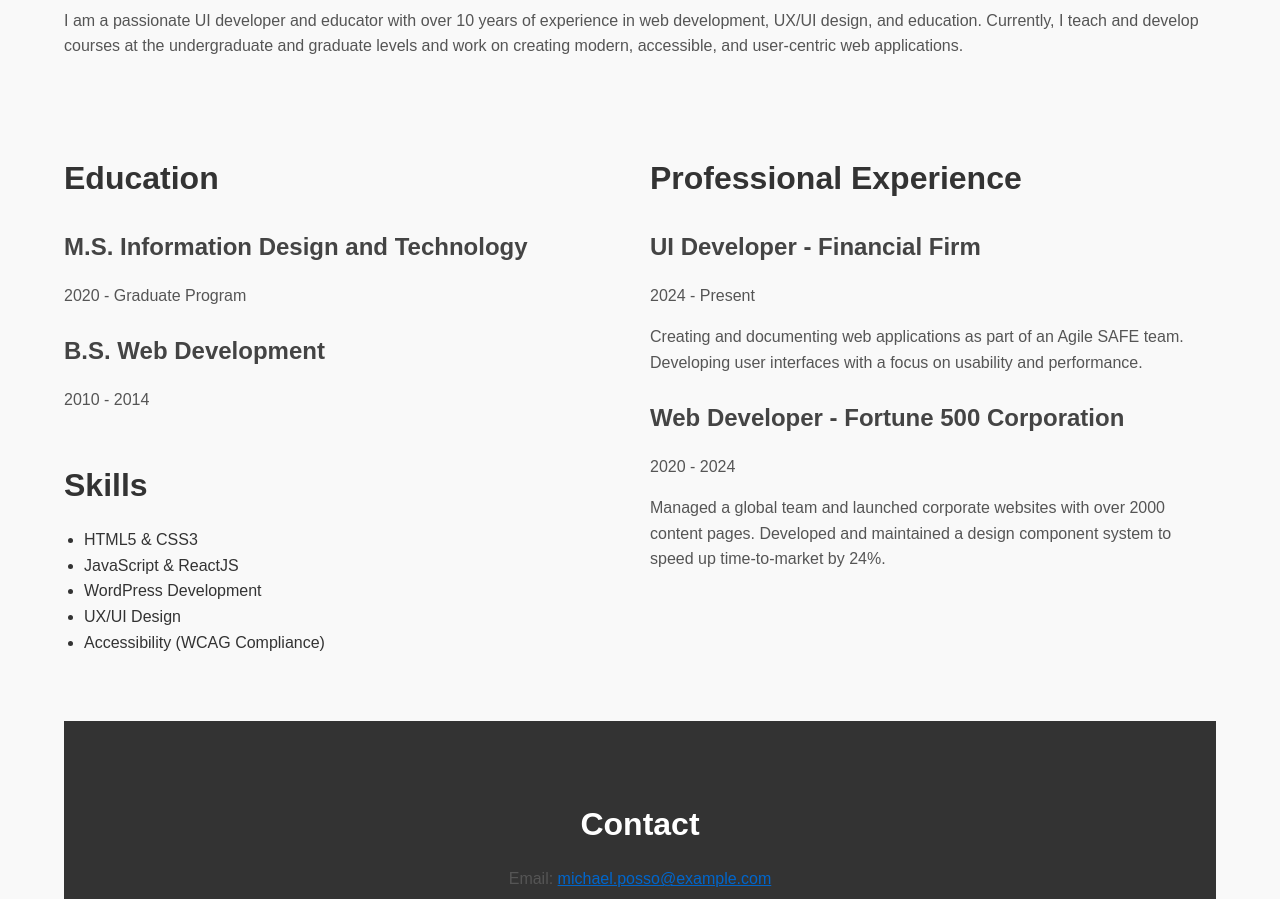
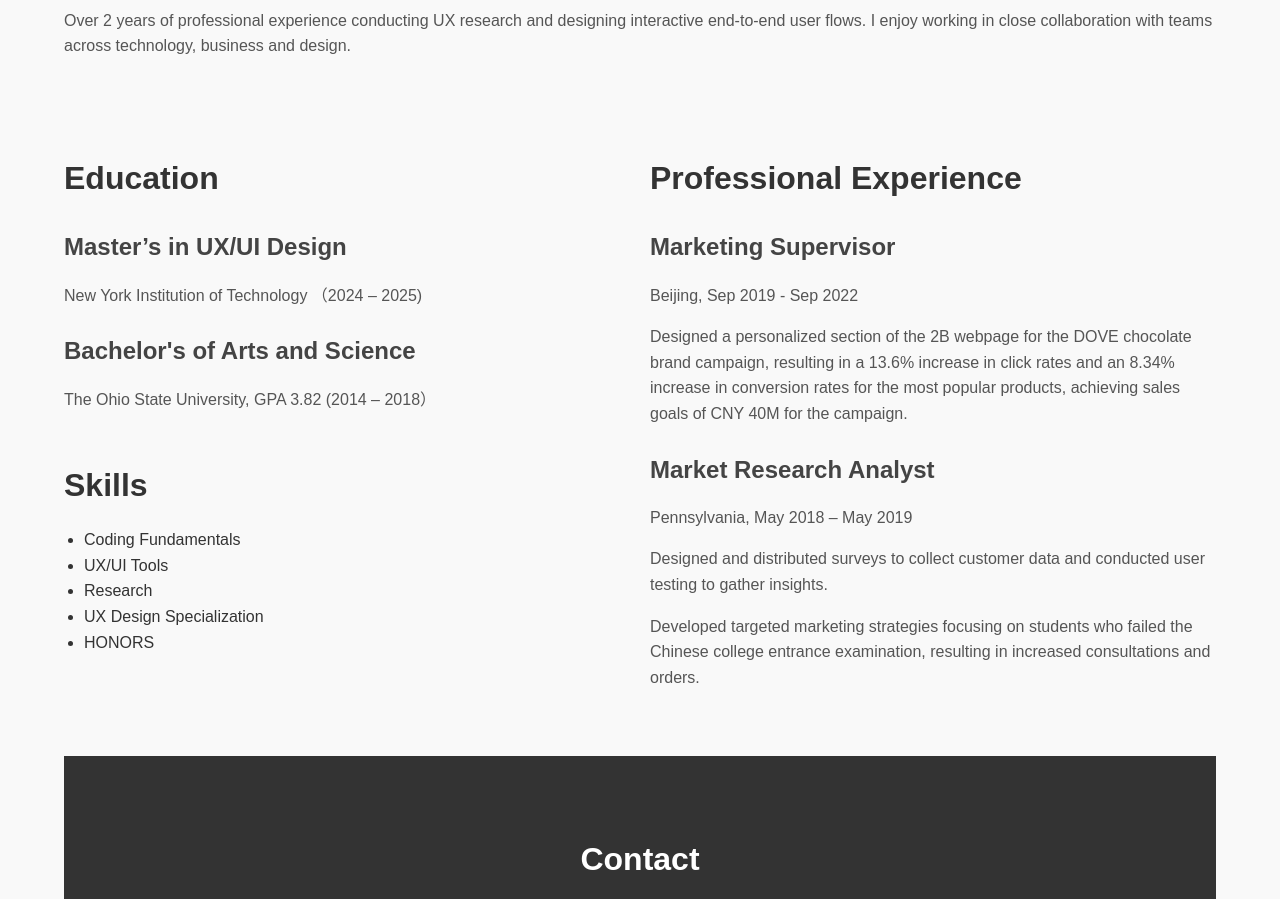
Before and after one commit to Stacey-ChenRJ/resume, a plain HTML site: page index.html in a window 1280 px wide. Shown: the part 557-1456 px from the top of the page. Drawn offline with Linux system fonts and the light colour scheme.

Commit message:
changed resume

```diff
--- a/index.html
+++ b/index.html
@@ -12,15 +12,15 @@
 </script>
     <meta charset="UTF-8">
     <meta name="viewport" content="width=device-width, initial-scale=1.0">
-    <title>Michael Posso - Resume</title>
+    <title>Stacey Chen - Resume</title>
     <link rel="stylesheet" href="css/styles.css">
     <link rel="stylesheet" href="https://cdnjs.cloudflare.com/ajax/libs/font-awesome/6.6.0/css/all.min.css" integrity="sha512-Kc323vGBEqzTmouAECnVceyQqyqdsSiqLQISBL29aUW4U/M7pSPA/gEUZQqv1cwx4OnYxTxve5UMg5GT6L4JJg==" crossorigin="anonymous" referrerpolicy="no-referrer" />
 </head>
 <body>
     <header class="header">
         <div class="container">
-            <h1>Michael Posso</h1>
-            <p>UI Developer & Educator</p>
+            <h1>Stacey Chen</h1>
+            <p>UX/UI Designer</p>
         </div>
     </header>
 
@@ -28,8 +28,8 @@
         <div class="container">
             <a href="#about">About</a>
             <a href="#experience">Experience</a>
+            <a href="#education">Education</a>
             <a href="#skills">Skills</a>
-            <a href="#education">Education</a>
             <a href="#contact">Contact</a>
         </div>
     </nav>
@@ -37,36 +37,40 @@
     <main class="container">
         <section id="about" class="about">
             <div class="about-content">
-                <img src="images/profile.jpg" alt="Michael Posso" class="profile-image">
+                <img src="images/profile.jpg" alt="Stacey Chen" class="profile-image">
                 <div class="about-text">
                     <h2>About Me</h2>
-                    <p>I am a passionate UI developer and educator with over 10 years of experience in web development, UX/UI design, and education. Currently, I teach and develop courses at the undergraduate and graduate levels and work on creating modern, accessible, and user-centric web applications.</p>
+                    <p>Over 2 years of professional experience conducting UX research and designing interactive end-to-end user flows.
+                        I enjoy working in close collaboration with teams across technology, business and design.</p>
                 </div>
             </div>
         </section>
 
         <div class="flex-container">
             <div class="left-column">
+
                 <section id="education" class="education">
                     <h2>Education</h2>
                     <article>
-                        <h3>M.S. Information Design and Technology</h3>
-                        <p>2020 - Graduate Program</p>
+                        <h3>Master’s in UX/UI Design</h3>
+                        <p>New York Institution of Technology
+                            （2024 – 2025)</p>
                     </article>
                     <article>
-                        <h3>B.S. Web Development</h3>
-                        <p>2010 - 2014</p>
+                        <h3>Bachelor's of Arts and Science</h3>
+                        <p>The Ohio State University,  GPA 3.82
+                            (2014 – 2018）</p>
                     </article>
                 </section>
 
                 <section id="skills" class="skills">
                     <h2>Skills</h2>
                     <ul>
-                        <li>HTML5 & CSS3</li>
-                        <li>JavaScript & ReactJS</li>
-                        <li>WordPress Development</li>
-                        <li>UX/UI Design</li>
-                        <li>Accessibility (WCAG Compliance)</li>
+                        <li>Coding Fundamentals</li>
+                        <li>UX/UI Tools</li>
+                        <li>Research</li>
+                        <li>UX Design Specialization</li>
+                        <li>HONORS</li>
                     </ul>
                 </section>
             </div>
@@ -75,14 +79,15 @@
                 <section id="experience" class="experience">
                     <h2>Professional Experience</h2>
                     <article>
-                        <h3>UI Developer - Financial Firm</h3>
-                        <p>2024 - Present</p>
-                        <p>Creating and documenting web applications as part of an Agile SAFE team. Developing user interfaces with a focus on usability and performance.</p>
+                        <h3>Marketing Supervisor</h3>
+                        <p>Beijing,  Sep 2019 - Sep 2022</p>
+                        <p>Designed a personalized section of the 2B webpage for the DOVE chocolate brand campaign, resulting in a 13.6% increase in click rates and an 8.34% increase in conversion rates for the most popular products, achieving sales goals of CNY 40M for the campaign.</p>
                     </article>
                     <article>
-                        <h3>Web Developer - Fortune 500 Corporation</h3>
-                        <p>2020 - 2024</p>
-                        <p>Managed a global team and launched corporate websites with over 2000 content pages. Developed and maintained a design component system to speed up time-to-market by 24%.</p>
+                        <h3>Market Research Analyst</h3>
+                        <p>Pennsylvania, May 2018 – May 2019</p>
+                        <p>Designed and distributed surveys to collect customer data and conducted user testing to gather insights.</p>
+                        <P>Developed targeted marketing strategies focusing on students who failed the Chinese college entrance examination, resulting in increased consultations and orders.</P>
                     </article>
                 </section>
             </div>
@@ -91,7 +96,7 @@
 
     <footer class="footer container">
         <h2>Contact</h2>
-        <p>Email: <a href="mailto:michael.posso@example.com">michael.posso@example.com</a></p>
+        <p>Email: <a href="rchen32@nyit.edu">rchen32@nyit.edu</a></p>
         <div class="social-media">
             <a href="https://linkedin.com" target="_blank"><i class="fab fa-linkedin"></i></a>
             <a href="https://github.com" target="_blank"><i class="fab fa-github"></i></a>
```
